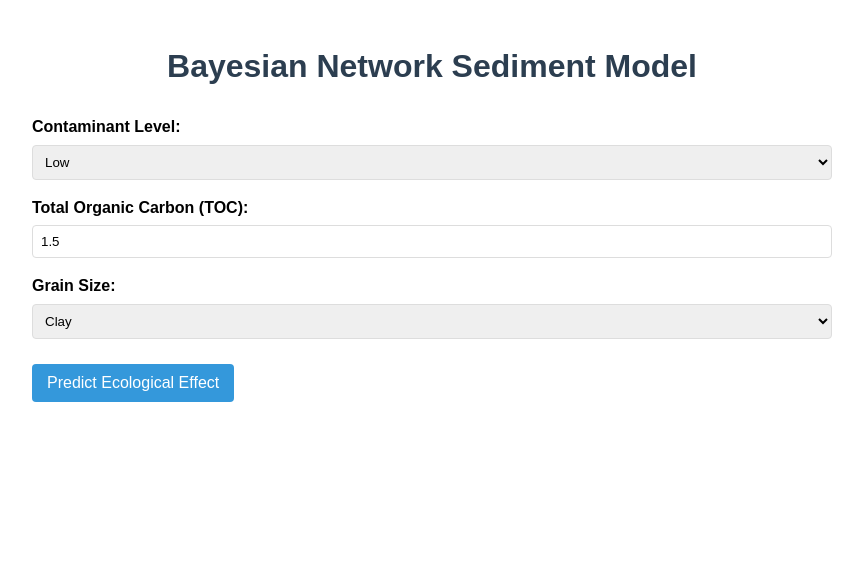
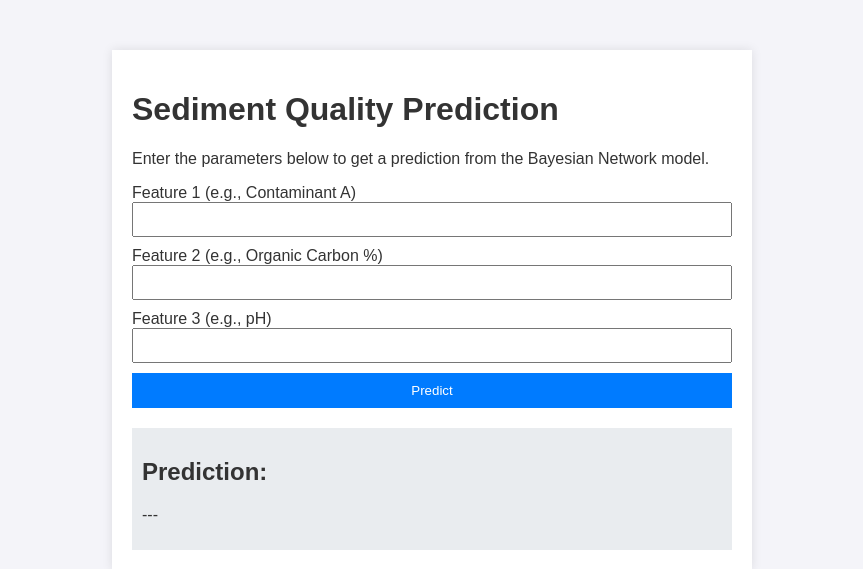
Before and after one commit to JasenNelson/BN_Sed_model, a Flask app: template templates/index.html in a window 1280 px wide. Shown: the top 569 px of the page, without its empty margins (208-1071 px from the left). Run offline with Flask 2, Linux system fonts and the light colour scheme; the template is opened without the code that fills it, so the values that code supplies are empty.

Commit message:
Update index.html and other changes

```diff
--- a/templates/index.html
+++ b/templates/index.html
@@ -3,142 +3,33 @@
 <head>
     <meta charset="UTF-8">
     <meta name="viewport" content="width=device-width, initial-scale=1.0">
-    <title>Bayesian Network Sediment Model</title>
-    <style>
-        body {
-            font-family: Arial, sans-serif;
-            max-width: 800px;
-            margin: 0 auto;
-            padding: 20px;
-            line-height: 1.6;
-        }
-        h1 {
-            color: #2c3e50;
-            text-align: center;
-        }
-        .form-group {
-            margin-bottom: 15px;
-        }
-        label {
-            display: block;
-            margin-bottom: 5px;
-            font-weight: bold;
-        }
-        select, input[type="number"] {
-            width: 100%;
-            padding: 8px;
-            border: 1px solid #ddd;
-            border-radius: 4px;
-            box-sizing: border-box;
-        }
-        button {
-            background-color: #3498db;
-            color: white;
-            padding: 10px 15px;
-            border: none;
-            border-radius: 4px;
-            cursor: pointer;
-            font-size: 16px;
-            margin-top: 10px;
-        }
-        button:hover {
-            background-color: #2980b9;
-        }
-        #result {
-            margin-top: 20px;
-            padding: 15px;
-            border-radius: 4px;
-            display: none;
-        }
-        .success {
-            background-color: #d4edda;
-            color: #155724;
-            border: 1px solid #c3e6cb;
-        }
-        .error {
-            background-color: #f8d7da;
-            color: #721c24;
-            border: 1px solid #f5c6cb;
-        }
-    </style>
+    <title>BN Sediment Model</title>
+    <link rel="stylesheet" href="style.css">
 </head>
 <body>
-    <h1>Bayesian Network Sediment Model</h1>
+    <div class="container">
+        <h1>Sediment Quality Prediction</h1>
+        <p>Enter the parameters below to get a prediction from the Bayesian Network model.</p>
 
-    <div class="form-container">
-        <div class="form-group">
-            <label for="contaminant">Contaminant Level:</label>
-            <select id="contaminant">
-                <option value="Low">Low</option>
-                <option value="Medium">Medium</option>
-                <option value="High">High</option>
-            </select>
+        <form id="prediction-form">
+            <label for="feature1">Feature 1 (e.g., Contaminant A)</label>
+            <input type="number" id="feature1" required>
+
+            <label for="feature2">Feature 2 (e.g., Organic Carbon %)</label>
+            <input type="number" id="feature2" required>
+
+            <label for="feature3">Feature 3 (e.g., pH)</label>
+            <input type="number" id="feature3" required>
+
+            <button type="submit">Predict</button>
+        </form>
+
+        <div id="result">
+            <h2>Prediction:</h2>
+            <p id="prediction-output">---</p>
         </div>
-
-        <div class="form-group">
-            <label for="toc">Total Organic Carbon (TOC):</label>
-            <input type="number" id="toc" step="0.1" min="0" max="10" value="1.5">
-        </div>
-
-        <div class="form-group">
-            <label for="grain_size">Grain Size:</label>
-            <select id="grain_size">
-                <option value="Clay">Clay</option>
-                <option value="Silt">Silt</option>
-                <option value="Sand">Sand</option>
-                <option value="Gravel">Gravel</option>
-            </select>
-        </div>
-
-        <button id="predict-btn">Predict Ecological Effect</button>
     </div>
 
-    <div id="result"></div>
-
-    <script>
-        document.getElementById('predict-btn').addEventListener('click', async () => {
-            const resultDiv = document.getElementById('result');
-            resultDiv.style.display = 'none';
-
-            // Get input values
-            const inputData = {
-                contaminant: document.getElementById('contaminant').value,
-                toc: parseFloat(document.getElementById('toc').value),
-                grain_size: document.getElementById('grain_size').value
-            };
-
-            try {
-                const response = await fetch('http://localhost:5000/predict', {
-                    method: 'POST',
-                    headers: {
-                        'Content-Type': 'application/json',
-                    },
-                    body: JSON.stringify(inputData)
-                });
-
-                const data = await response.json();
-
-                if (!response.ok) {
-                    throw new Error(data.error || 'Something went wrong');
-                }
-
-                resultDiv.className = 'success';
-                resultDiv.innerHTML = `
-                    <h3>Prediction Result:</h3>
-                    <p><strong>Ecological Effect:</strong> ${data.prediction}</p>
-                    <p><strong>Confidence:</strong> ${(data.probability * 100).toFixed(2)}%</p>
-                `;
-            } catch (error) {
-                resultDiv.className = 'error';
-                resultDiv.innerHTML = `
-                    <h3>Error:</h3>
-                    <p>${error.message}</p>
-                    <p>Make sure the Flask server is running and the API endpoint is correct.</p>
-                `;
-            }
-
-            resultDiv.style.display = 'block';
-        });
-    </script>
+    <script src="script.js"></script>
 </body>
 </html>
```
